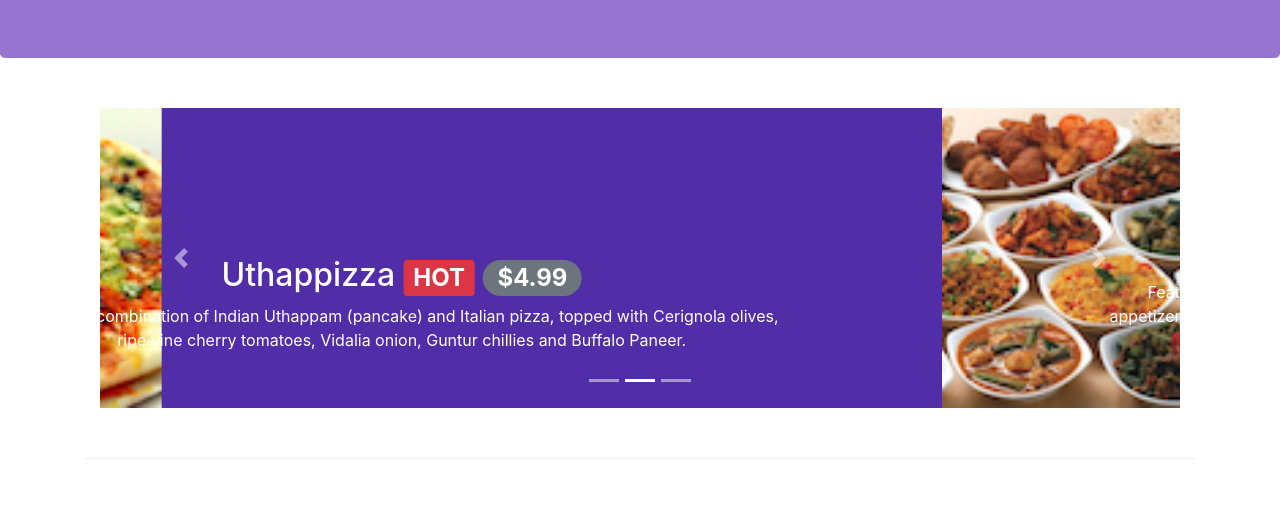
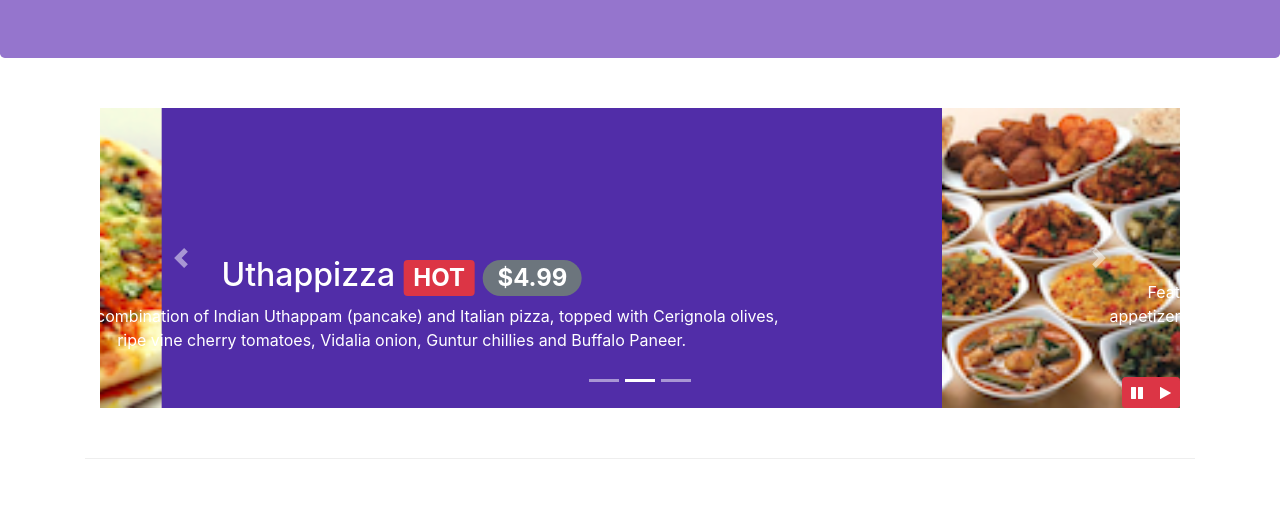
Before and after one commit to diegorobh/conFusion, a website: page index.html in a window 1280 px wide. Shown: the part 280-800 px from the top of the page. Drawn offline with nearby package versions, Linux system fonts and the light colour scheme.

Commit message:
Bootstrap JQuery

```diff
--- a/css/styles.css
+++ b/css/styles.css
@@ -59,3 +59,9 @@ body{
     left: 0;
     min-height: 300px;
 }
+
+#carouselButton {
+    right:0px;
+    position: absolute;
+    bottom: 0px;
+}
--- a/index.html
+++ b/index.html
@@ -230,6 +230,15 @@ mr-auto es el margin-right auto, llenar el margen de la derecha lo más que se p
                   <span class="carousel-control-next-icon"></span>
               </a>
 
+              <div class="btn-group" id="carouselButton">
+                  <button class="btn btn-danger btn-sm" id="carousel-pause">
+                    <span class="fa fa-pause"></span>
+                  </button>
+                  <button class="btn btn-danger btn-sm" id="carousel-play">
+                    <span class="fa fa-play"></span>
+                  </button>
+              </div>
+
             </div>
 
            </div>
@@ -290,65 +299,6 @@ mr-auto es el margin-right auto, llenar el margen de la derecha lo más que se p
             </div>
         </div>
 
-        <!-- <div class="row row-content">
-          <div class="col-12 col-md-8 offset-md-2">
-            <div class="card">
-              <div class="card-header bg-warning text-white">
-                <h3>Reserve Table</h3>
-              </div>
-              <div class="card-body">
-                <form id="reserveForm" action="submit">
-                  <div class="form-group row">
-                      <label for="number-of-guests" class="col-md-2 col-form-label col-form-label">Number of Guests</label>
-                      <div class="col-md-10">
-                        <div class="form-check form-check-inline">
-                          <input type="radio" name="number-of-guests" id="number-of-guest-1" class="form-check-input">
-                          <label for="number-of-guest-1" class="form-check-label">1</label>
-                        </div>
-                        <div class="form-check form-check-inline">
-                          <input type="radio" name="number-of-guests" id="number-of-guest-2" class="form-check-input">
-                          <label for="number-of-guest-2" class="form-check-label">2</label>
-                        </div>
-                        <div class="form-check form-check-inline">
-                          <input type="radio" name="number-of-guests" id="number-of-guest-3" class="form-check-input">
-                          <label for="number-of-guest-3" class="form-check-label">3</label>
-                        </div>
-                        <div class="form-check form-check-inline">
-                          <input type="radio" name="number-of-guests" id="number-of-guest-4" class="form-check-input">
-                          <label for="number-of-guest-4" class="form-check-label">4</label>
-                        </div>
-                        <div class="form-check form-check-inline">
-                          <input type="radio" name="number-of-guests" id="number-of-guest-5" class="form-check-input">
-                          <label for="number-of-guest-5" class="form-check-label">5</label>
-                        </div>
-                        <div class="form-check form-check-inline">
-                          <input type="radio" name="number-of-guests" id="number-of-guest-6" class="form-check-input">
-                          <label for="number-of-guest-6" class="form-check-label">6</label>
-                        </div>
-                      </div>
-                  </div>
-
-                  <div class="form-group row">
-                    <label for="date" class="col-md-2 col-form-label">Date and Time</label>
-                    <div class="col-12 col-md-4">
-                      <input type="text" class="form-control" id="date" name="date" placeholder="Date">
-                    </div>
-                    <div class="col-12 col-md-4">
-                      <input type="text" class="form-control" id="time" name="time" placeholder="Time">
-                    </div>
-                  </div>
-
-                  <div class="form-group row">
-                    <div class="col-md-10 offset-md-2">
-                      <button type="submit" class="btn btn-primary">Reserve</button>
-                    </div>
-                  </div>
-
-                </form>
-              </div>
-            </div>
-          </div>
-        </div> -->
 
     </div>
 
@@ -400,7 +350,16 @@ mr-auto es el margin-right auto, llenar el margen de la derecha lo más que se p
     <script src="node_modules/popper.js/dist/umd/popper.min.js"></script>
     <script src="node_modules/bootstrap/dist/js/bootstrap.min.js"></script>
     <script>
-</script>
+        $(document).ready(function(){
+            $("#mycarousel").carousel( { interval: 2000 } );
+            $("#carousel-pause").click(function(){
+                $("#mycarousel").carousel('pause');
+            });
+            $("#carousel-play").click(function(){
+                $("#mycarousel").carousel('cycle');
+            });
+        });
+    </script>
 </body>
 
 </html>
```
